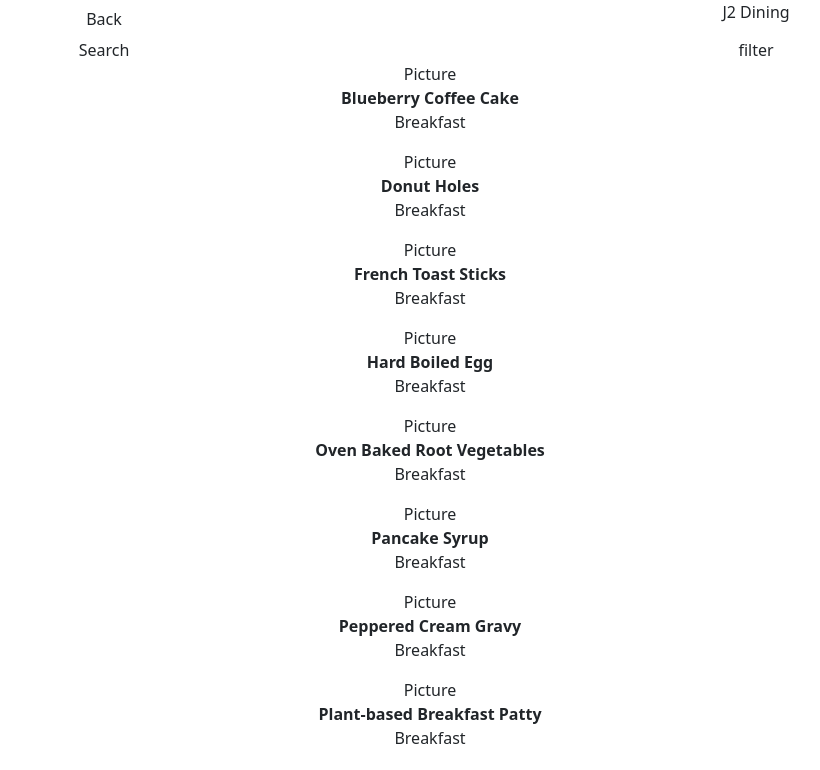
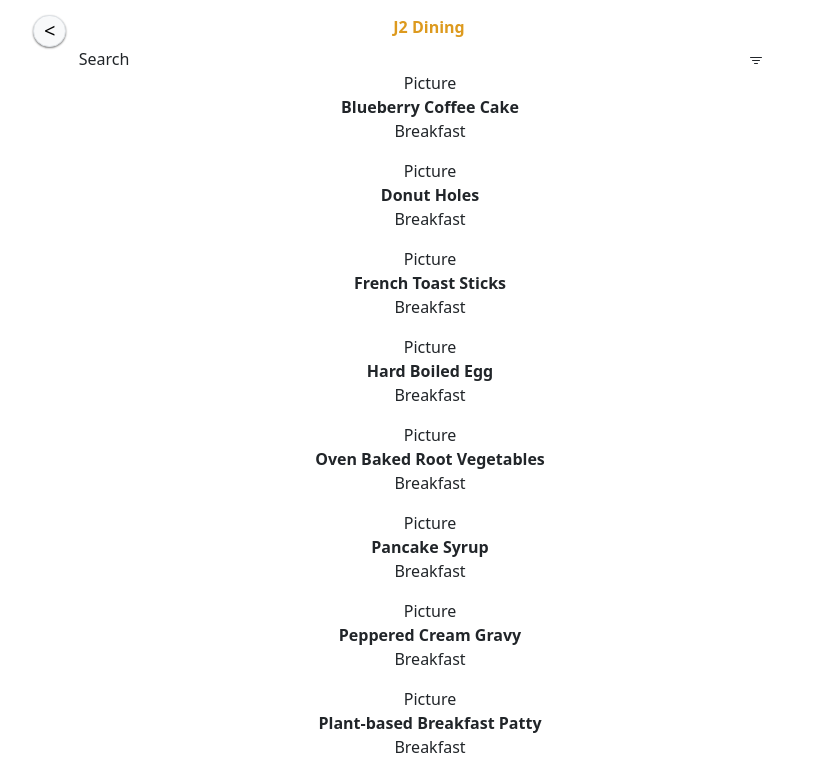
Before and after one commit to MayaLee393/wics-2025, a React (Create React App) app in the folder menu-app/: page / in a window 1280 px wide. Shown: the top 770 px of the page, without its empty margins (210-1030 px from the left). Built offline with nearby package versions, Linux system fonts and the light colour scheme.

Commit message:
fix user button options and heading alignment

```diff
--- a/menu-app/src/App.css
+++ b/menu-app/src/App.css
@@ -36,3 +36,18 @@
     transform: rotate(360deg);
   }
 }
+
+.back .btn {
+  border-radius: 20px;
+  padding: 0px 10px;
+  font-size: 20px;
+  box-shadow: 0 1px 2px gray;
+  margin-top: 15px;
+}
+
+.dining_hall {
+  margin-top: 15px;
+  color: rgb(221, 154, 30);
+  text-align: left;
+  margin-left: 60px;
+}
--- a/menu-app/src/App.js
+++ b/menu-app/src/App.js
@@ -9,11 +9,11 @@ function App() {
   return (
     <div className="App">
       <div className='row dining-hall'>
-        <div className='col'>
-          <div className='btn'>Back</div>
+        <div className='col-5 back'>
+          <div className='btn border btn-light'>&lt;</div>
         </div>
         <div className='col'>
-          <div>J2 Dining</div>
+          <div className='dining_hall'><b>J2 Dining</b></div>
         </div>
       </div>
       <div className='row search-filter'>
@@ -21,7 +21,9 @@ function App() {
           <div>Search</div>
         </div>
         <div className='col'>
-          <div>filter</div>
+          <svg xmlns="http://www.w3.org/2000/svg" width="16" height="16" fill="currentColor" class="bi bi-filter" viewBox="0 0 16 16">
+            <path d="M6 10.5a.5.5 0 0 1 .5-.5h3a.5.5 0 0 1 0 1h-3a.5.5 0 0 1-.5-.5m-2-3a.5.5 0 0 1 .5-.5h7a.5.5 0 0 1 0 1h-7a.5.5 0 0 1-.5-.5m-2-3a.5.5 0 0 1 .5-.5h11a.5.5 0 0 1 0 1h-11a.5.5 0 0 1-.5-.5"/>
+          </svg>
         </div>
       </div>
       <div className='dining-options'>
--- a/menu-app/src/components/AddUserButton.js
+++ b/menu-app/src/components/AddUserButton.js
@@ -44,7 +44,7 @@ const AddUserButton = () => {
         />
       </div>
       <div>
-        <label htmlFor="email">Email:</label>
+        <label htmlFor="rating">Rating:</label>
         <input
           type="number"
           id="rating"
@@ -54,7 +54,7 @@ const AddUserButton = () => {
         />
       </div>
       <div>
-        <label htmlFor="email">Email:</label>
+        <label htmlFor="comments">Comments:</label>
         <input
           type="text"
           id="comments"
```
